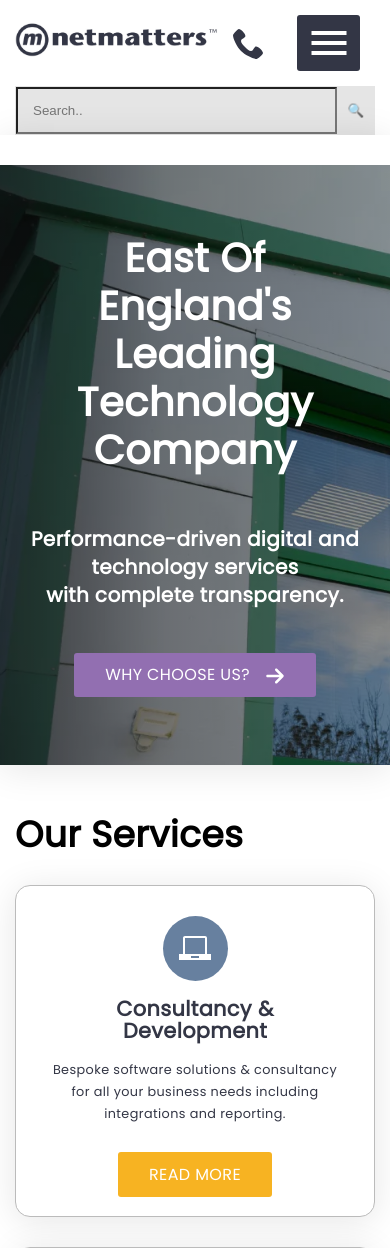
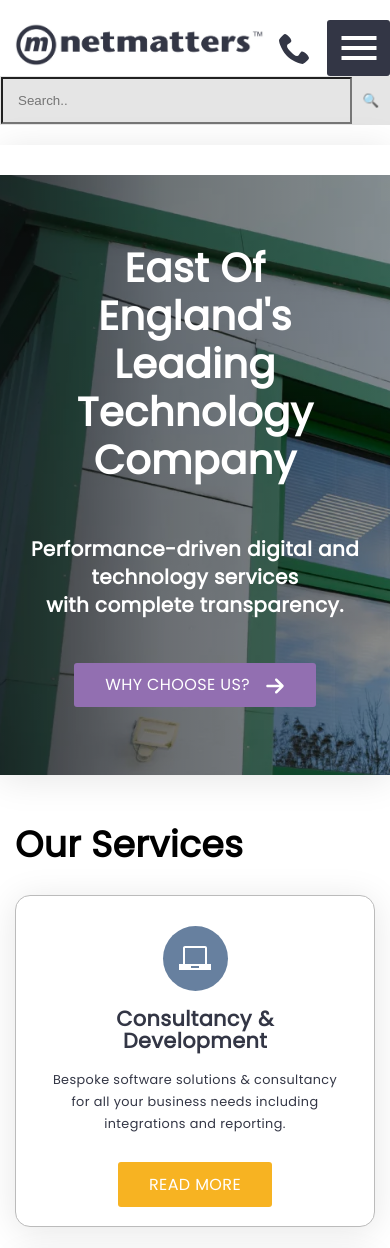
Before and after one commit to Rootytootyfrooty/NetMatters-SCS-Assessment1, a PHP site: page / in a window 390 px wide; the page is wider, and only the part inside the window is pictured. Shown: the top 1248 px of that part. Run offline with PHP 8.4, Linux system fonts and the light colour scheme.

Commit message:
Header layout and nav bar
I've added the nav bar for the last 2 breakpoints and I've tweaked the layout of the header and the spacing around it/other elements.

```diff
--- a/SCSS/layout/_banner.scss
+++ b/SCSS/layout/_banner.scss
@@ -1,4 +1,4 @@
-//future banner elements
+//future banner/carousel 1 elements
 
 // <div class="carousel-item">
 //     <h2>Bespoke Software</h2>
--- a/SCSS/layout/_carousel.scss
+++ b/SCSS/layout/_carousel.scss
@@ -16,7 +16,11 @@
     .btn {
         align-self: center;
     }
+    @include sm {
+        padding-top: 0;
+    }
     @include md {
+
         h1 {
             width: 80%;
             font-size: rem(64);
--- a/SCSS/layout/_header.scss
+++ b/SCSS/layout/_header.scss
@@ -1,9 +1,9 @@
 .logo {
     width: 100%;
-    max-width: 402px;
+    max-width: rem(402);
     height: auto;
-    // max-height: 100%;
     object-fit: scale-down;
+    padding: 0 rem(15);
 }
 
 .burger {
@@ -53,11 +53,41 @@
 #phone-icon4 {
     display: none;
 }
+@include md {
+    #phone-icon2,
+    #phone-icon3,
+    #phone-icon4 {
+        display: inline-block;
+        position: relative;
+        height: 56px;
+        border-radius: 3px;
+        background-color: $bg-midnight;
+        color: $bg-white;
+        font-size: rem(20);
+        text-align: center;
+        vertical-align: middle;
+        cursor: pointer;
+        text-transform: uppercase;
 
+        img {
+            // transform: translate(50%);
+
+        }
+    }
+    #phone-icon4 {
+        width: 63px;
+        padding: rem(7) rem(20) rem(3);
+    }
+    #phone-icon2,
+    #phone-icon3 {
+        padding: rem(5) rem(15);
+    }
+}
 .header-order {
     display: flex;
     flex-direction: column;
     width: 100%;
+    padding: rem(20) 0;
     > .container-logo,
     > .btn-header {
         flex: 1 1 auto;
@@ -97,7 +127,7 @@
     align-items: center;
     justify-content: flex-end;
     width: 100%;
-    padding: 15px;
+    // padding: rem(20);
 }
 
 //smallest screen search bar
@@ -160,4 +190,7 @@
             cursor: pointer;
         }
     }
+    @include md {
+        display: none;
+    }
 }
--- a/SCSS/layout/_index.scss
+++ b/SCSS/layout/_index.scss
@@ -6,3 +6,4 @@
 @import "carousel";
 @import "news";
 @import "services";
+@import "nav-bar";
--- /dev/null
+++ b/SCSS/layout/_nav-bar.scss
@@ -0,0 +1,13 @@
+.main-nav-bar {
+    display: none;
+    @include md {
+        display: block;
+        margin: 0 auto;
+        padding: 0;
+        height: rem(117);
+        background-color: $bg-midnight;
+    }
+    @include lg {
+        height: rem(99);
+    }
+}
--- a/index.html
+++ b/index.html
@@ -28,15 +28,15 @@
                     </div>
                     <img src="img/icons/SVG/phone-bl.svg" alt="phone icon" width="32" height="32" id="phone-icon" />
                     <div href="#" class="support-btn header-btn" id="phone-icon2">
-                            <img src="img/icons/SVG/phone-bl.svg" alt="phone icon" width="32" height="32" />
+                            <img src="img/icons/SVG/phone-wh.svg" alt="phone icon" width="32" height="32" />
                              Support
                     </div>
                     <div href="#" class="contact-btn header-btn" id="phone-icon3">
-                            <img src="img/icons/SVG/phone-bl.svg" alt="phone icon" width="32" height="32" />
+                            <img src="img/icons/SVG/phone-wh.svg" alt="phone icon" width="32" height="32" />
                              Contact
                     </div>
-                    <div href="#" class="search-btn header-btn">
-                        <img src="img/icons/SVG/phone-bl.svg" alt="phone icon" width="32" height="32" id="phone-icon4" />
+                    <div href="#" class="search-btn header-btn"  id="phone-icon4">
+                        <img src="img/icons/SVG/phone-wh.svg" alt="phone icon" width="32" height="32" />
                     </div>
                     <div href="#" class="burger header-btn">
                         <div class="mid"></div>
@@ -48,6 +48,7 @@
                     <button type="submit">&#128269;</button>
                 </form>
         </header>
+        <div class="main-nav-bar"></div>
         <div class="carousel-1">
             <div class="container hero-img">
                 <div class="container container-header">
```
Also changed, not shown: CSS/styles.css, img/icons/SVG/phone-wh.svg (added).
